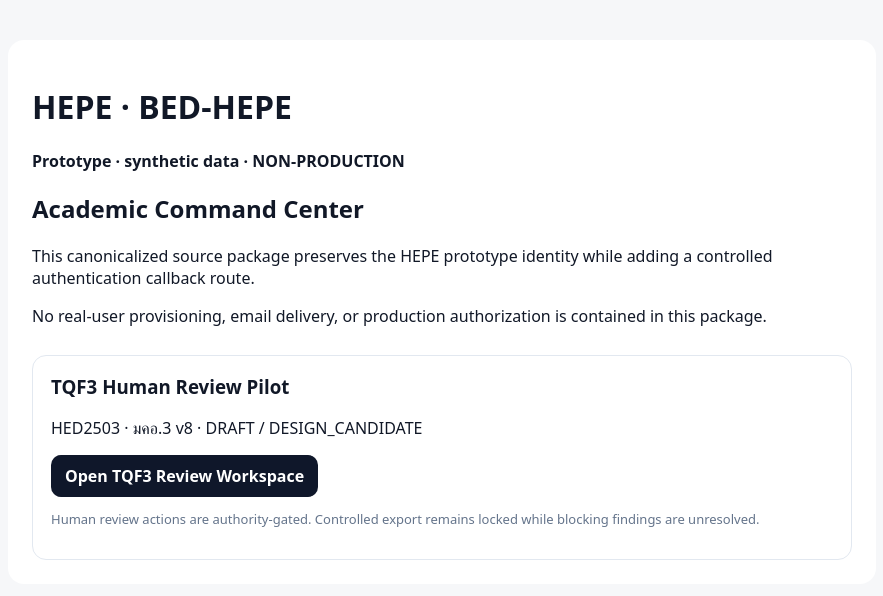
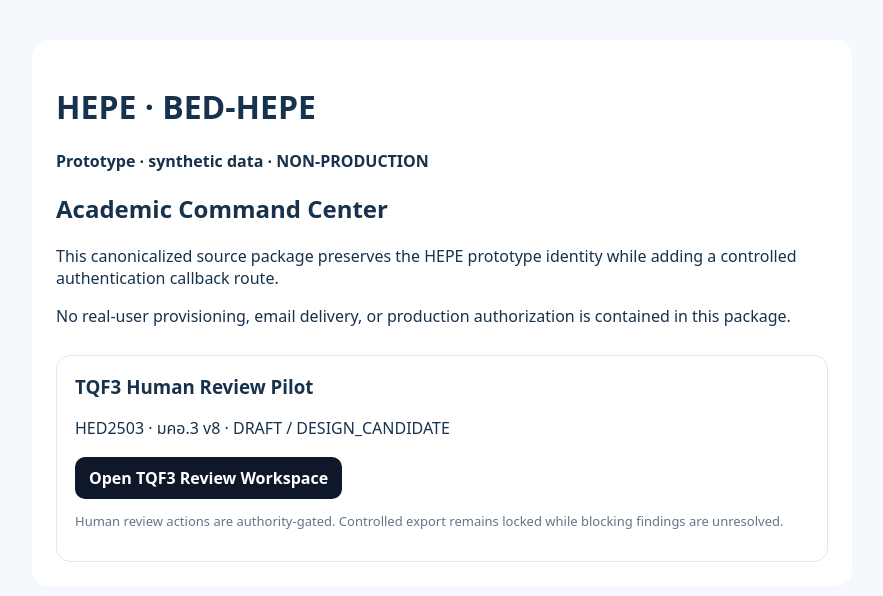
Before and after one commit to kasemch/hepe-ui-prototype, a Next.js app: page / in a window 1280 px wide. Shown: the top 596 px of the page, without its empty margins (198-1081 px from the left). Built offline with nearby package versions, Linux system fonts and the light colour scheme.

Commit message:
HEPE Fast TQF Wave A01: bind shared UI shell

```diff
--- a/app/layout.tsx
+++ b/app/layout.tsx
@@ -1,14 +1,3 @@
-export const metadata = {
-  title: "HEPE · BED-HEPE Prototype",
-  description: "NON-PRODUCTION HEPE Curriculum Governance & Development prototype"
-};
-
-export default function RootLayout({ children }: { children: React.ReactNode }) {
-  return (
-    <html lang="th">
-      <body style={{margin:0,fontFamily:"system-ui,sans-serif",background:"#f6f7f9",color:"#111827"}}>
-        {children}
-      </body>
-    </html>
-  );
-}
+import "./hepe.css";
+export const metadata={title:"HEPE Fast TQF Portal",description:"NON-PRODUCTION controlled prototype"};
+export default function RootLayout({children}:{children:React.ReactNode}){return <html lang="th"><body>{children}</body></html>}
```
